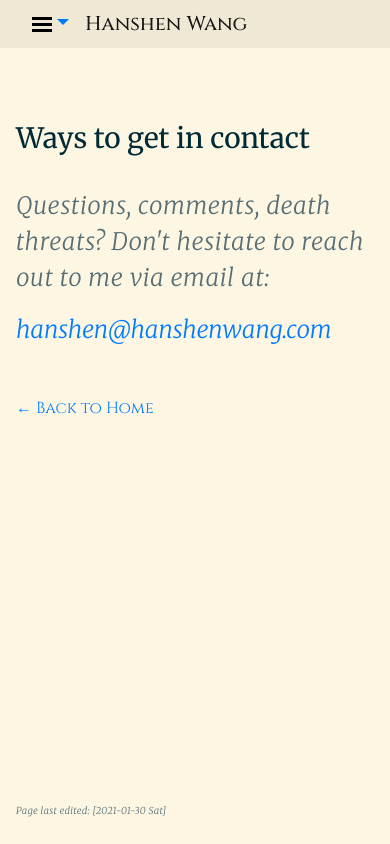
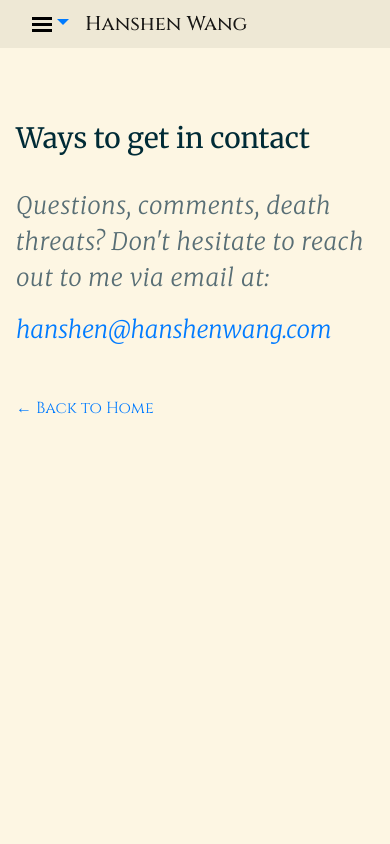
Before and after one commit to BenedictHW/project-isidore-javascript, a Next.js app: page /contact in a window 390 px wide. Built offline with nearby package versions, Linux system fonts and the light colour scheme.

Commit message:
Remove last edited page footer due to improper css styling on mobile

```diff
--- a/pages/contact.js
+++ b/pages/contact.js
@@ -4,8 +4,6 @@ import Layout, { siteTitle } from "../components/layout";
 import utilStyles from "../styles/utils.module.css";
 import Link from "next/link";
 import Date from "../components/date";
-
-const pageLastEditDate = "[2021-01-30 Sat]";
 
 export default function Home() {
   return (
@@ -38,11 +36,6 @@ export default function Home() {
             ></a>
           </section>
         </div>
-        <div className="pageFooter">
-          <footer>
-            <p className="footerText">Page last edited: {pageLastEditDate}</p>
-          </footer>
-        </div>
       </div>
       <style jsx global>{`
         .pageFooter {
--- a/pages/work.js
+++ b/pages/work.js
@@ -5,8 +5,6 @@ import Layout, { siteTitle } from "../components/layout";
 import utilStyles from "../styles/utils.module.css";
 import Link from "next/link";
 import Date from "../components/date";
-
-var pageLastEditDate = "[2021-01-30 Sat]";
 
 export default function Home() {
   return (
```
Also changed, not shown: pages/about.js (+0 -7 lines).
